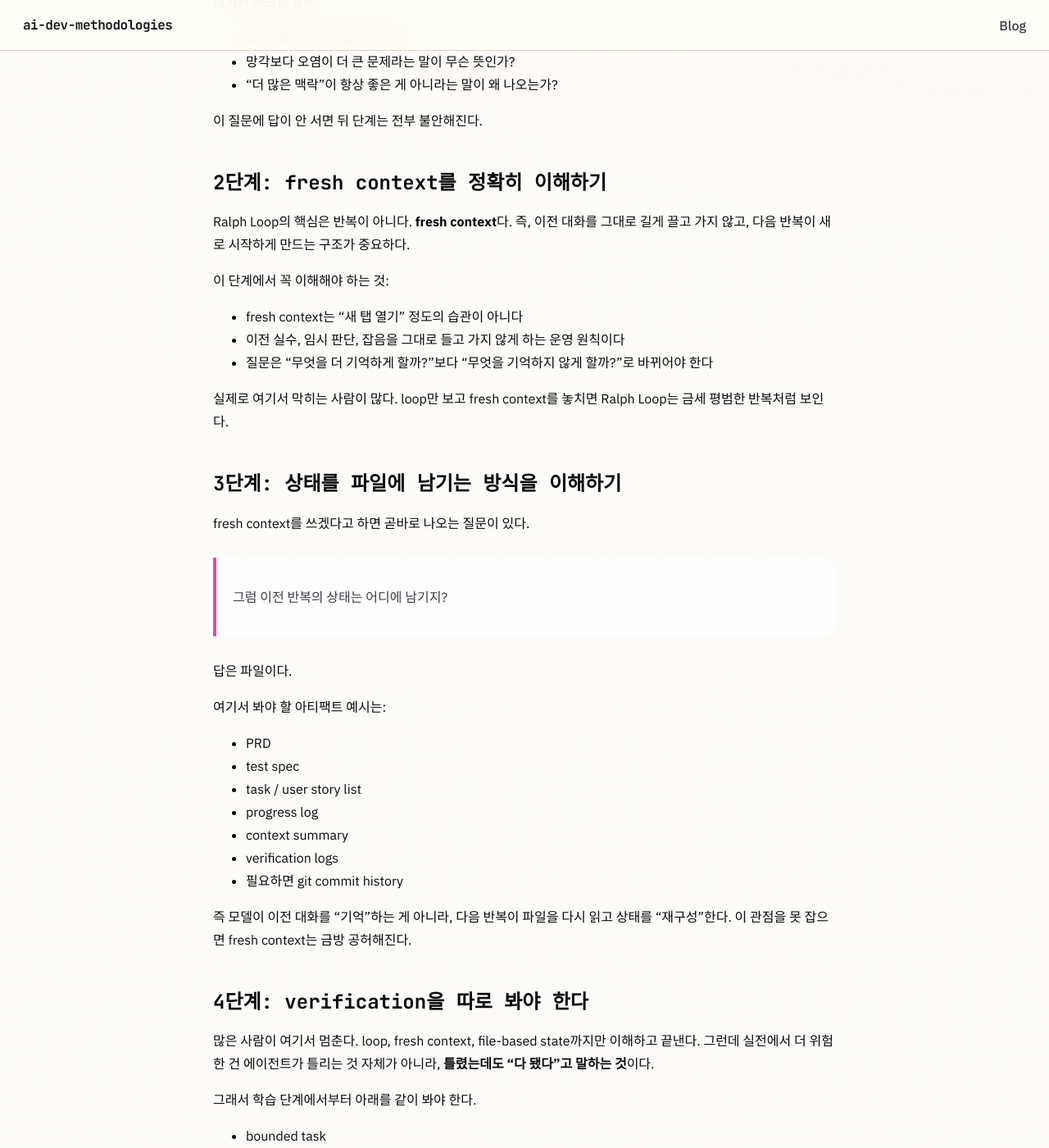
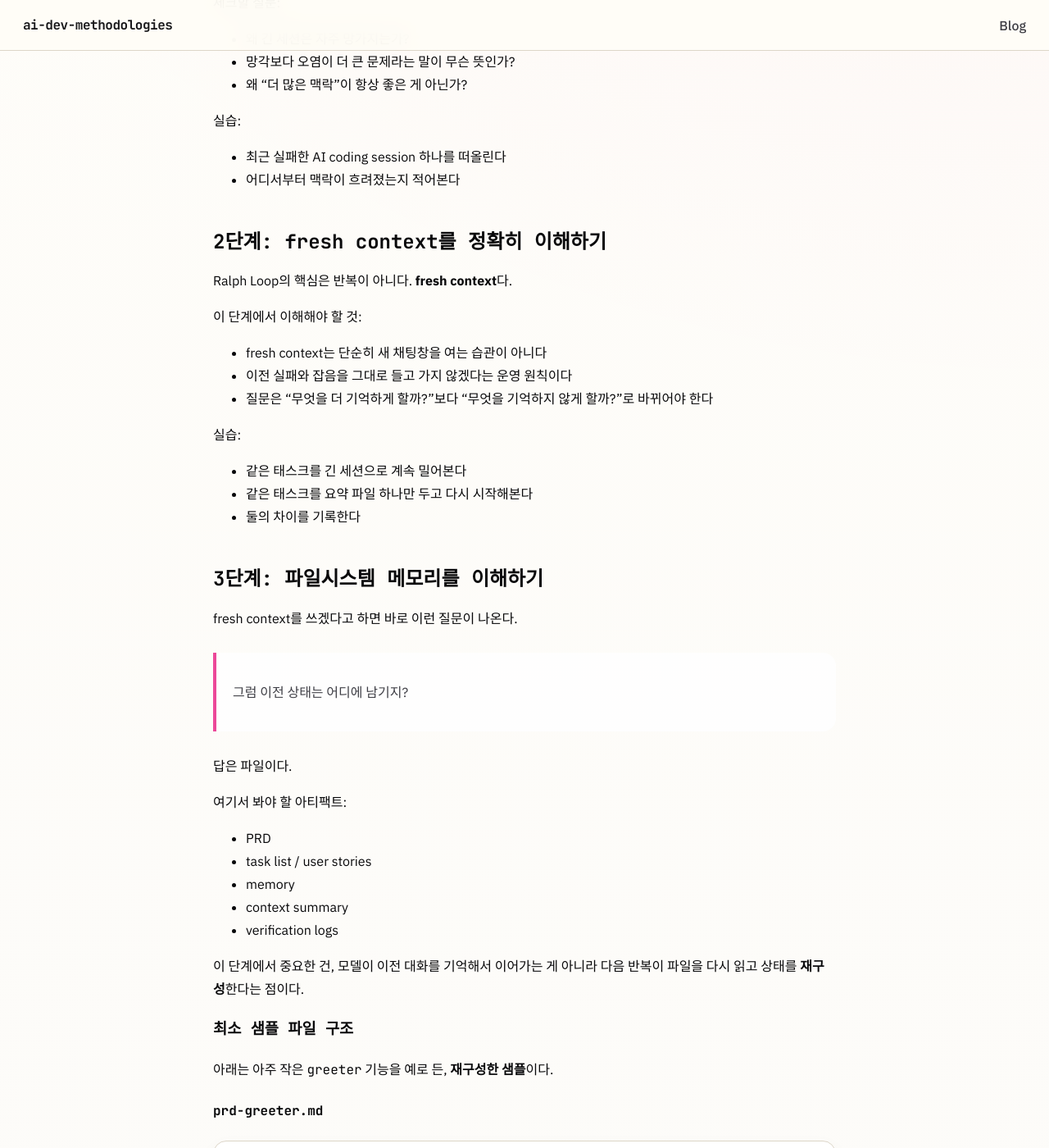
Before and after one commit to ai-dev-methodologies/ai-dev-methodologies.github.io, a Jekyll site: the page built from _posts/2026-03-23-how-to-learn-ralph-loop.md, in a window 1280 px wide and 1400 px high, scrolled down 1316 px. Shown: the whole window at 82% size. Built offline with Jekyll 4.4.1, drawn with Linux system fonts in a browser that asks for light colours; some of the changed text lies outside the part shown.

Commit message:
Replace the thin companion articles with materially useful versions
Rewrite the four non-hub live articles so they provide concrete learning steps, practical interpretation, and clear series positioning instead of feeling like compressed summaries.

Constraint: Keep the existing URLs and overall series architecture stable while materially increasing usefulness
Confidence: high
Scope-risk: moderate
Reversibility: clean
Directive: Companion articles should be individually useful on their own, not just placeholders around the hub
Tested: Four live post sources rewritten locally
Not-tested: Remote Pages rebuild and editorial quality review after push

````diff
--- a/_posts/2026-03-23-how-to-learn-ralph-loop.md
+++ b/_posts/2026-03-23-how-to-learn-ralph-loop.md
@@ -15,11 +15,11 @@ tags:
   - learning
 ---
 
-Ralph Loop를 처음 보면 대부분 비슷한 함정에 빠진다. 개념은 흥미로운데, 막상 무엇을 먼저 봐야 할지 모르고 바로 구현이나 프롬프트 흉내로 뛰어든다. 그러면 금방 밈처럼 소비된다. 이 글은 그걸 막기 위한 학습 가이드다.
+Ralph Loop를 처음 보면 대부분 같은 함정에 빠진다. 개념은 흥미로운데, 막상 무엇을 먼저 봐야 할지 모르고 바로 구현이나 프롬프트 흉내로 뛰어든다. 그러면 금방 밈처럼 소비된다. 이 글은 그걸 막기 위한 학습 가이드다.
 
 <figure class="diagram-card">
   <img src="/assets/img/ralph-learning-path.svg" alt="Ralph Loop 학습 경로 다이어그램">
-  <figcaption>개념, fresh context, filesystem memory, verification, implementation proof를 순서대로 이해해야 Ralph Loop를 밈이 아니라 운영 방식으로 읽을 수 있다.</figcaption>
+  <figcaption>개념, fresh context, filesystem memory, verification, implementation proof를 순서대로 이해해야 Ralph Loop를 운영 방식으로 읽을 수 있다.</figcaption>
 </figure>
 
 ## 먼저 결론부터
@@ -34,68 +34,119 @@ Ralph Loop를 처음 보면 대부분 비슷한 함정에 빠진다. 개념은
 
 이 순서를 건너뛰면 “반복하면 된다” 정도로만 남고, 제대로 붙잡으면 실제 운영 철학으로 이어진다.
 
-## 1단계: Ralph Loop가 왜 나왔는지부터 이해하기
+## 1단계: 개념부터 붙잡기
 
 첫 단계에서 해야 할 일은 단순하다. **이게 성능을 더 끌어내는 프롬프트 팁이 아니라, 긴 세션이 무너지는 문제에 대한 구조적 대응이라는 점**을 이해해야 한다.
 
-여기서 체크할 질문:
-
+체크할 질문:
 - 왜 긴 세션은 자주 망가지는가?
 - 망각보다 오염이 더 큰 문제라는 말이 무슨 뜻인가?
-- “더 많은 맥락”이 항상 좋은 게 아니라는 말이 왜 나오는가?
+- 왜 “더 많은 맥락”이 항상 좋은 게 아닌가?
 
-이 질문에 답이 안 서면 뒤 단계는 전부 불안해진다.
+실습:
+- 최근 실패한 AI coding session 하나를 떠올린다
+- 어디서부터 맥락이 흐려졌는지 적어본다
 
 ## 2단계: `fresh context`를 정확히 이해하기
 
-Ralph Loop의 핵심은 반복이 아니다. **fresh context**다. 즉, 이전 대화를 그대로 길게 끌고 가지 않고, 다음 반복이 새로 시작하게 만드는 구조가 중요하다.
+Ralph Loop의 핵심은 반복이 아니다. **fresh context**다.
 
-이 단계에서 꼭 이해해야 하는 것:
-
-- fresh context는 “새 탭 열기” 정도의 습관이 아니다
-- 이전 실수, 임시 판단, 잡음을 그대로 들고 가지 않게 하는 운영 원칙이다
+이 단계에서 이해해야 할 것:
+- fresh context는 단순히 새 채팅창을 여는 습관이 아니다
+- 이전 실패와 잡음을 그대로 들고 가지 않겠다는 운영 원칙이다
 - 질문은 “무엇을 더 기억하게 할까?”보다 “무엇을 기억하지 않게 할까?”로 바뀌어야 한다
 
-실제로 여기서 막히는 사람이 많다. loop만 보고 fresh context를 놓치면 Ralph Loop는 금세 평범한 반복처럼 보인다.
+실습:
+- 같은 태스크를 긴 세션으로 계속 밀어본다
+- 같은 태스크를 요약 파일 하나만 두고 다시 시작해본다
+- 둘의 차이를 기록한다
 
-## 3단계: 상태를 파일에 남기는 방식을 이해하기
+## 3단계: 파일시스템 메모리를 이해하기
 
-fresh context를 쓰겠다고 하면 곧바로 나오는 질문이 있다.
+fresh context를 쓰겠다고 하면 바로 이런 질문이 나온다.
 
-> 그럼 이전 반복의 상태는 어디에 남기지?
+> 그럼 이전 상태는 어디에 남기지?
 
 답은 파일이다.
 
-여기서 봐야 할 아티팩트 예시는:
-
+여기서 봐야 할 아티팩트:
 - PRD
-- test spec
-- task / user story list
-- progress log
+- task list / user stories
+- memory
 - context summary
 - verification logs
-- 필요하면 git commit history
 
-즉 모델이 이전 대화를 “기억”하는 게 아니라, 다음 반복이 파일을 다시 읽고 상태를 “재구성”한다. 이 관점을 못 잡으면 fresh context는 금방 공허해진다.
+이 단계에서 중요한 건, 모델이 이전 대화를 기억해서 이어가는 게 아니라 다음 반복이 파일을 다시 읽고 상태를 **재구성**한다는 점이다.
 
-## 4단계: verification을 따로 봐야 한다
+### 최소 샘플 파일 구조
 
-많은 사람이 여기서 멈춘다. loop, fresh context, file-based state까지만 이해하고 끝낸다. 그런데 실전에서 더 위험한 건 에이전트가 틀리는 것 자체가 아니라, **틀렸는데도 “다 됐다”고 말하는 것**이다.
+아래는 아주 작은 `greeter` 기능을 예로 든, **재구성한 샘플**이다.
 
-그래서 학습 단계에서부터 아래를 같이 봐야 한다.
+#### `prd-greeter.md`
 
+```md
+# PRD: greeter
+
+## Objective
+이름을 받아 인사 문자열을 돌려주는 작은 함수 구현
+
+## User Stories
+### US-001
+- 입력: name
+- 출력: "Hello, <name>!"
+- Acceptance Criteria
+  - 빈 문자열은 허용하지 않는다
+  - 문자열 반환
+```
+
+#### `memory-greeter.md`
+
+```md
+# greeter memory
+
+## Current State
+- no implementation yet
+
+## Next Iteration Contract
+- implement US-001 only
+
+## Done means
+- greeting function exists
+- tests for normal input pass
+```
+
+#### `verify-greeter.md`
+
+```md
+# verification
+
+- run unit tests
+- confirm empty string handling
+- confirm output format matches PRD
+```
+
+이 수준의 샘플이라도 있으면, “파일에 남긴다”는 말이 훨씬 현실적으로 보이기 시작한다.
+
+## 4단계: verification을 분리해서 보기
+
+여기서 많이 놓친다. loop와 persistence까지만 보고, 검증은 나중 문제라고 생각한다. 그런데 실전에서 더 위험한 건 에이전트가 틀리는 것보다 **틀렸는데도 “다 됐다”고 말하는 것**이다.
+
+이 단계에선 아래를 같이 봐야 한다.
 - bounded task
 - acceptance criteria
 - machine-verifiable checks
 - worker claim과 verifier judgment의 분리
 
-이 단계가 약하면, 나중에 구현을 봐도 “그럴듯한데 믿기 어렵다”는 느낌만 남는다.
+실습:
+- 작은 기능 하나를 고른다
+- “완료”를 문장으로만 쓰지 말고
+- 반드시 통과해야 할 테스트/명령 3개로 적는다
 
-## 5단계: 그다음에야 구현 proof를 읽는다
+## 5단계: 이제 구현 proof를 읽는다
 
 이제야 `rlp-desk`를 보는 게 맞다.
 
-왜 마지막이냐면, 구현을 먼저 보면 도구의 모양에 끌리고 개념을 놓치기 쉽기 때문이다. 반대로 앞의 네 단계를 먼저 잡고 나면 `rlp-desk`는 다음 질문에 답하는 proof asset으로 보인다.
+왜 마지막이냐면, 구현을 먼저 보면 도구의 모양에 끌리고 개념을 놓치기 쉽기 때문이다. 반대로 앞의 네 단계를 먼저 잡고 나면 `rlp-desk`는 아래 질문에 답하는 proof asset으로 보인다.
 
 - fresh context를 실제로 어떻게 구현했는가?
 - 어떤 파일 구조로 상태를 유지하는가?
@@ -104,63 +155,31 @@ fresh context를 쓰겠다고 하면 곧바로 나오는 질문이 있다.
 
 즉 `rlp-desk`는 “먼저 볼 도구”라기보다 “앞에서 이해한 개념이 실제로 어떻게 내려오는지를 보여주는 자산”으로 읽는 게 더 강하다.
 
-## 따라 해볼 실습
-
-이 글을 읽고 끝내면 또 추상적으로 남는다. 그래서 최소한 아래 정도는 직접 해보는 걸 권한다.
-
-### 실습 1: 긴 세션의 문제를 관찰하기
-- 같은 작업을 긴 세션으로 계속 밀어본다
-- 어디서부터 판단이 흐려지는지 기록한다
-
-### 실습 2: 상태를 파일로 빼보기
-- 해야 할 일
-- acceptance criteria
-- 현재 frontier
-- 완료 조건
-을 대화창 대신 파일로 정리해본다
-
-### 실습 3: 검증 경계 적어보기
-- “무엇이 통과인지”를 문장으로 적는다
-- 가능하면 shell command까지 적는다
-
-### 실습 4: 그다음에 `rlp-desk` 보기
-- `brainstorm`
-- `init`
-- `run`
-흐름을 보고,
-- file contract
-- worker/verifier separation
-- per-US verify
-가 앞에서 본 개념과 어떻게 연결되는지 확인한다
-
 ## 학습할 때 흔한 실수
 
-### 1. 구현부터 보는 것
-도구의 모양에 끌리면 개념을 놓친다.
+### 구현부터 보는 것
+도구의 모양만 남고 개념을 놓친다.
 
-### 2. task를 너무 크게 잡는 것
-작업이 커질수록 loop는 철학이 아니라 비용이 된다.
+### task를 너무 크게 잡는 것
+loop가 철학이 아니라 비용이 된다.
 
-### 3. verification 없이 “알아서 잘되겠지”라고 기대하는 것
-이건 거의 항상 오래 못 간다.
+### verification 없이 돌리는 것
+결과가 아니라 기분만 남는다.
 
-### 4. file-based state를 빼먹는 것
-fresh context와 file-based state는 같이 간다.
+### file-based state를 빼먹는 것
+fresh context 전략이 공허해진다.
 
-### 5. “반복하면 된다” 수준으로 축소하는 것
-핵심은 반복이 아니라 fresh context와 verification 구조다.
+### “반복하면 된다” 수준으로 축소하는 것
+핵심은 반복이 아니라 fresh context + verification 구조다.
 
-## 이 글을 읽고 나면 뭘 할 수 있어야 하나
+## 다음 글에서 볼 것
 
-최소한 아래는 말할 수 있어야 한다.
-
-- Ralph Loop는 왜 나왔는가
-- 왜 긴 세션보다 fresh context가 중요한가
-- 상태를 왜 파일에 남겨야 하는가
-- verification이 왜 loop의 일부여야 하는가
-- 구현 proof는 왜 마지막에 보는 게 좋은가
-
-여기까지가 잡히면, 다음 글에서 `rlp-desk`의 실제 구현을 볼 준비가 된 것이다.
+다음 글에서는 `RDESK-003`으로 넘어가서,
+- `brainstorm -> init -> run`
+- file contract
+- worker / verifier separation
+- per-US verify / self-verification
+를 실제 구현 흐름으로 본다.
 
 <section class="series-card">
   <p class="resource-title">Series navigation</p>
--- a/_posts/2026-03-23-rlp-desk-codex-consensus-and-whats-next.md
+++ b/_posts/2026-03-23-rlp-desk-codex-consensus-and-whats-next.md
@@ -23,7 +23,7 @@ tags:
   <figcaption>핵심은 planning 기능을 늘리는 게 아니라 execution/verification loop를 더 믿을 수 있게 만드는 방향이다.</figcaption>
 </figure>
 
-## 이 글에서 보고 싶은 것
+## 이 글의 초점
 
 이 글은 “최근에 기능이 뭐가 더 붙었나?”를 나열하려는 글이 아니다. 더 중요한 질문은 이거다.
 
@@ -31,7 +31,7 @@ tags:
 
 그 질문을 기준으로 봐야 Codex 지원, per-US verify, consensus, self-verification이 각각 무슨 의미인지 보인다.
 
-## 첫 번째 변화: Codex support
+## 1. Codex support
 
 Codex 지원이 의미 있는 이유는 단순히 모델 선택지가 늘었다는 데 있지 않다.
 
@@ -39,9 +39,15 @@ Codex 지원이 의미 있는 이유는 단순히 모델 선택지가 늘었다
 - verifier를 Codex로 돌릴 수도 있고
 - consensus verify에서도 Codex를 한 축으로 쓸 수 있다
 
-이 말은 결국, 좋은 입력이 들어왔을 때 어떤 엔진이 execution과 verification을 더 잘 맡는지 loop 안에서 직접 비교해볼 수 있다는 뜻이다. 즉 `rlp-desk`는 특정 모델 전용 툴이라기보다, 모델 발전을 실행 구조 안에 흡수하는 인터페이스 쪽으로도 가고 있다.
+이 말은 결국, 좋은 입력이 들어왔을 때 어떤 엔진이 execution과 verification을 더 잘 맡는지 loop 안에서 직접 비교해볼 수 있다는 뜻이다.
 
-## 두 번째 변화: per-US verify
+### 실무에서 어떻게 읽어야 하나
+
+- 모델을 바꾸는 일이 곧 workflow 실험이 된다
+- “어떤 모델이 최고인가”보다 “어떤 모델을 어느 역할에 둘 것인가”로 질문이 바뀐다
+- 모델 발전을 구조 안에서 흡수할 수 있게 된다
+
+## 2. per-US verify
 
 `--verify-mode per-us`는 작은 옵션처럼 보여도 의미가 꽤 크다.
 
@@ -54,9 +60,13 @@ per-US verify는 그 경계를 더 자주 만든다.
 - 통과하면 다음 story로 간다
 - 마지막에는 `ALL` verify로 전체를 다시 확인한다
 
-이건 속도보다 통제력을 선택하는 구조다. 내 기준에선, long-running AI work일수록 이 선택이 더 중요해진다.
+### 실무에서 얻는 것
 
-## 세 번째 변화: consensus verify
+- 중간 실패를 빨리 드러낸다
+- “거의 맞는 상태”가 누적되는 걸 줄인다
+- 사람 입장에서 어디까지 통과했는지 확인하기 쉬워진다
+
+## 3. consensus verify
 
 `--verify-consensus`는 검증 자체도 한 엔진에만 맡기지 않겠다는 선택이다.
 
@@ -64,36 +74,38 @@ per-US verify는 그 경계를 더 자주 만든다.
 - codex verifier가 한 번 더 보고
 - 둘 다 pass여야 최종 통과
 
-비용은 더 든다. 하지만 worker claim을 verifier 하나에만 맡기는 것도 결국 단일 판단이다. consensus verify는 그 단일 판단을 조금 더 단단하게 만들려는 시도다.
+이건 비용이 더 든다. 하지만 worker claim을 verifier 하나에만 맡기는 것도 결국 단일 판단이다. consensus verify는 그 단일 판단을 조금 더 단단하게 만들려는 시도다.
 
-완전히 매끄럽다고 말하긴 아직 이르다. 그래도 방향은 분명하다. “돌아간다”에서 끝나는 게 아니라, “더 믿을 수 있게 돌릴 수 있는가”로 검증 수준을 높이려는 쪽이다.
+### 언제 의미가 커지나
 
-## 네 번째 변화: self-verification
+- 리스크가 큰 변경일 때
+- 사람이 바로 다 보기 어려운 long-running work일 때
+- “이 정도면 됐겠지”가 가장 위험한 구간일 때
+
+## 4. self-verification
 
 내가 최근 구조에서 특히 중요하게 보는 건 self-verification이다.
 
 `tests/self-verification-methodology.md`를 보면, `rlp-desk`는 기능을 추가하고 끝내는 식으로 움직이지 않는다. `[PLAN] / [EXEC] / [VALIDATE]` 로그를 남기고, 루프 자체가 의도대로 돌았는지 다시 검증하려고 한다.
 
-이건 꽤 중요한 차이다.
+이건 기능 검증을 넘어 **운영 구조 검증**으로 올라간다.
 
 - 계획한 흐름이 실제로 그렇게 실행됐는지
 - per-US verify가 실제로 빠짐없이 돌았는지
 - consensus가 의도한 시점에만 실행됐는지
 - fix loop가 몇 번 돌았는지
 
-즉 이건 기능 검증을 넘어 **운영 구조 검증**으로 올라간다.
+즉 이건 “기능이 있다”가 아니라 “그 기능이 믿을 수 있게 동작한다”를 보려는 단계다.
 
-## planning tool이 아니라는 점은 더 분명해진다
+## 5. planning tool이 아니라는 점은 더 분명해진다
 
-이 시점에서 다시 강조해야 할 건, 이런 확장이 들어왔다고 해서 `rlp-desk`가 planning tool이 되는 건 아니라는 점이다.
+이런 확장이 들어왔다고 해서 `rlp-desk`가 planning tool이 되는 건 아니다.
 
 좋은 PRD와 초기 breakdown은 여전히 상위 planning layer가 더 잘한다.
 
 - `deep-interview`
 - `ralplan`
 - `oh-my-claudecode` 같은 broader orchestration layer
-
-이런 도구와 강한 모델은 이미 요구사항 정리와 task 분해에서 꽤 강하다.
 
 반면 `rlp-desk`는 그 아래에서 움직인다.
 
@@ -104,25 +116,9 @@ per-US verify는 그 경계를 더 자주 만든다.
 
 즉 `rlp-desk`의 확장은 planning 확장이 아니라 execution/verification 확장으로 읽는 편이 맞다.
 
-## 왜 이 방향이 중요한가
+## 다음 시리즈로 이어지는 질문
 
-모델이 좋아질수록 사람의 역할이 사라지는 게 아니라 이동한다고 생각한다.
-
-- 구현 코드의 세부를 직접 쓰는 시간은 줄 수 있다
-- 좋은 PRD를 만드는 시간도 줄 수 있다
-- breakdown도 점점 더 잘해질 수 있다
-
-그런데 오히려 더 중요해지는 건:
-
-- 무엇을 통과로 볼 것인가
-- 어떤 검증 경계를 둘 것인가
-- 어떤 테스트를 두면 agent가 우회하지 못하는가
-
-즉, 모델 성능 향상을 실제 생산성 향상으로 바꾸는 데 필요한 건 결국 검증 가능한 운영 구조다. `rlp-desk` 최근 확장이 흥미로운 이유도 여기에 있다.
-
-## 그다음은 무엇인가
-
-여기서 다음 시리즈로 넘어간다.
+여기서 자연스럽게 다음 시리즈로 넘어간다.
 
 1. `rlp-desk`로 비정형 자동화 실험을 빠르게 만들고, 경험이 쌓이면 팀의 반복 가능한 workflow로 정형화하는 방법론
 2. AI agent가 가짜 확신이나 우회 구현으로 빠지지 못하게 하는 `test/verification planning methodology`
--- a/_posts/2026-03-23-what-is-ralph-loop.md
+++ b/_posts/2026-03-23-what-is-ralph-loop.md
@@ -19,21 +19,21 @@ Ralph Loop를 처음 보면 대개 두 가지 반응이 나온다. “결국 반
 
 <figure class="diagram-card">
   <img src="/assets/img/ralph-loop-core.svg" alt="긴 대화 세션과 Ralph Loop의 차이를 보여주는 다이어그램">
-  <figcaption>Ralph Loop의 핵심은 “더 오래 기억하게 하기”가 아니라, 상태를 파일에 남기고 매 반복을 새 컨텍스트로 다시 시작하게 하는 데 있다.</figcaption>
+  <figcaption>Ralph Loop의 핵심은 상태를 파일에 남기고, 매 반복을 fresh context에서 다시 시작하는 데 있다.</figcaption>
 </figure>
 
 ## 왜 이 개념이 지금 중요할까
 
-AI 코딩을 조금만 길게 돌려보면 금방 비슷한 문제가 생긴다.
+AI 코딩을 조금만 길게 돌려보면 비슷한 문제가 생긴다.
 
 - 앞에서 실패한 시도가 뒤로 갈수록 잡음으로 남는다
-- 임시로 했던 결정이 나중에는 사실처럼 취급된다
+- 임시 결정이 나중에는 사실처럼 굳는다
 - 모델은 “현재 목표”보다 “지금까지 쌓인 흔적”에 더 끌린다
-- 어느 순간 결과는 그럴듯한데 믿을 수 없는 상태가 된다
+- 결과는 그럴듯한데 믿기 어려운 상태가 된다
 
-그래서 장기 작업에서 더 중요한 건 모델이 얼마나 똑똑한가만이 아니다. **작업을 어떤 구조로 계속 이어가게 하느냐**가 더 중요해진다. Ralph Loop는 그 구조에 대한 답 중 하나다.
+그래서 장기 작업에서 더 중요한 건 모델이 얼마나 똑똑한가만이 아니다. **작업을 어떤 구조로 계속 이어가게 하느냐**가 더 중요해진다. Ralph Loop는 그 구조에 대한 답이다.
 
-## Ralph Loop를 한 문장으로 정리하면
+## 한 문장 정의
 
 > 대화 맥락을 메모리로 신뢰하지 않고, 상태를 파일에 남긴 뒤, 매 반복을 fresh context에서 다시 시작하는 운영 방식.
 
@@ -45,66 +45,21 @@ AI 코딩을 조금만 길게 돌려보면 금방 비슷한 문제가 생긴다.
 
 이 셋이 같이 있어야 Ralph Loop를 그냥 밈이 아니라 실제 운영 방식으로 읽을 수 있다.
 
-## 반복이 핵심이 아니라 `fresh context`가 핵심이다
+## 사람들이 자주 오해하는 것
 
-많은 사람이 Ralph Loop를 보고 “계속 다시 실행하는 것”만 본다. 그런데 그건 겉으로 드러나는 모양일 뿐이다. 진짜 중요한 건 **각 반복이 이전 대화를 그대로 끌고 가지 않는다는 점**이다.
-
-긴 세션의 문제는 보통 망각보다 오염이다. 모델이 아무것도 기억하지 못해서가 아니라, 너무 많은 흔적을 한꺼번에 들고 있어서 판단이 흐려진다. Ralph Loop는 이 오염을 줄이기 위해, 매 반복을 의도적으로 새로 시작하게 만든다.
-
-즉,
-
-- “더 많은 맥락을 주자”보다
-- “무엇을 기억하지 않게 할까”를 먼저 묻는다.
-
-이 질문의 방향이 바뀌는 순간부터 Ralph Loop가 보이기 시작한다.
-
-## 그럼 상태는 어디에 남나
-
-fresh context만 강조하고 상태 저장을 설명하지 않으면 Ralph Loop는 공허해진다. 세션을 계속 새로 띄우면, 이전 반복의 결과는 어디에 남아야 할까? 답은 파일이다.
-
-보통 여기에 들어가는 건 이런 종류다.
-
-- PRD
-- task list / user stories
-- progress log
-- context summary
-- verification results
-- 필요하면 git commit history
-
-핵심은 모델이 이전 대화를 “기억”해서 이어가는 게 아니라, 다음 반복이 파일을 다시 읽고 상태를 “재구성”한다는 점이다. 이 방식이 있어야 fresh context 전략이 실제 운영 구조가 된다.
-
-## 검증이 빠지면 Ralph Loop는 금방 무너진다
-
-Ralph Loop를 얘기할 때 자주 빠지는 게 검증이다. 그런데 실전에서 더 위험한 건 에이전트가 틀리는 것 자체가 아니라, **틀렸는데도 “다 됐다”고 말하는 것**이다.
-
-그래서 이 운영 방식은 보통 이런 구조를 요구한다.
-
-- bounded task
-- 명시적 acceptance criteria
-- 검증 가능한 명령
-- worker claim과 verifier judgment의 분리
-
-즉 “계속 돌린다”보다 “매 단계마다 무엇이 통과인지 확인한다”가 더 중요하다. 이게 빠지면 loop는 철학이 아니라 토큰 태우는 기계가 된다.
-
-## Ralph Loop를 잘못 이해하면 생기는 오해
-
-여기서 자주 생기는 오해가 몇 가지 있다.
-
-### 1. 그냥 오래 돌리면 더 잘한다
-아니다. 오래 돌리는 것만으로는 보통 더 흐려진다. 구조 없이 돌리면 비용만 커진다.
+### 1. 반복이 많을수록 좋다
+아니다. 구조 없이 반복하면 비용만 커진다.
 
 ### 2. 좋은 모델이면 구조는 덜 중요하다
-아니다. 모델이 좋아질수록 오히려 잘못된 구조의 문제를 더 빠르게 증폭시키기도 한다.
+아니다. 모델이 좋아질수록 잘못된 구조를 더 빠르게 증폭시키기도 한다.
 
-### 3. 한 번에 큰 일을 맡겨도 loop가 알아서 수습한다
-아니다. 큰 태스크를 명확한 경계 없이 넘기면 loop가 아니라 혼란이 된다.
+### 3. 한 번에 큰 일을 맡겨도 된다
+아니다. 경계 없이 넘기면 loop가 아니라 혼란이 된다.
 
-### 4. verification은 마지막에 한 번만 해도 된다
+### 4. 검증은 마지막에 한 번만 해도 된다
 아니다. 중간 경계가 없으면 “거의 맞는 상태”가 길게 누적된다.
 
-## 실무에서 Ralph Loop를 볼 때 체크할 것
-
-이 개념을 실전에 가져갈 때 최소한 아래는 확인해야 한다.
+## 실무에서 이 개념을 볼 때 체크할 것
 
 - 상태를 대화창이 아니라 파일에 남기고 있는가
 - 반복 단위가 bounded task 수준으로 작아졌는가
@@ -112,13 +67,13 @@ Ralph Loop를 얘기할 때 자주 빠지는 게 검증이다. 그런데 실전
 - 완료 주장과 검증이 분리되어 있는가
 - 실패했을 때 어디서 다시 시작해야 하는지 경계가 보이는가
 
-이 체크리스트를 통과하지 못하면, 그건 Ralph Loop를 쓴다고 말해도 실제로는 그냥 긴 세션을 반복 호출하는 것에 가까울 수 있다.
+이 체크리스트를 통과하지 못하면, 그건 Ralph Loop를 쓴다고 말해도 실제로는 긴 세션을 반복 호출하는 것에 가까울 수 있다.
 
-## 왜 다음 글이 필요한가
+## 여기서 멈추면 안 되는 이유
 
 이 글은 개념을 붙잡는 글이다. 그런데 개념만 알아서는 소용이 없다. 실제로 어떻게 학습하고 어디를 먼저 봐야 하는지가 따라와야 한다. Ralph Loop는 “좋아 보이는 철학”으로 끝나기 쉬운 주제이기 때문이다.
 
-그래서 다음 글에서는:
+다음 글에서는:
 
 - 무엇을 먼저 읽어야 하는지
 - fresh context를 어떤 순서로 이해해야 하는지
````
Also changed, not shown: _posts/2026-03-23-why-rlp-desk-and-fresh-context.md (+12 -7 lines).
